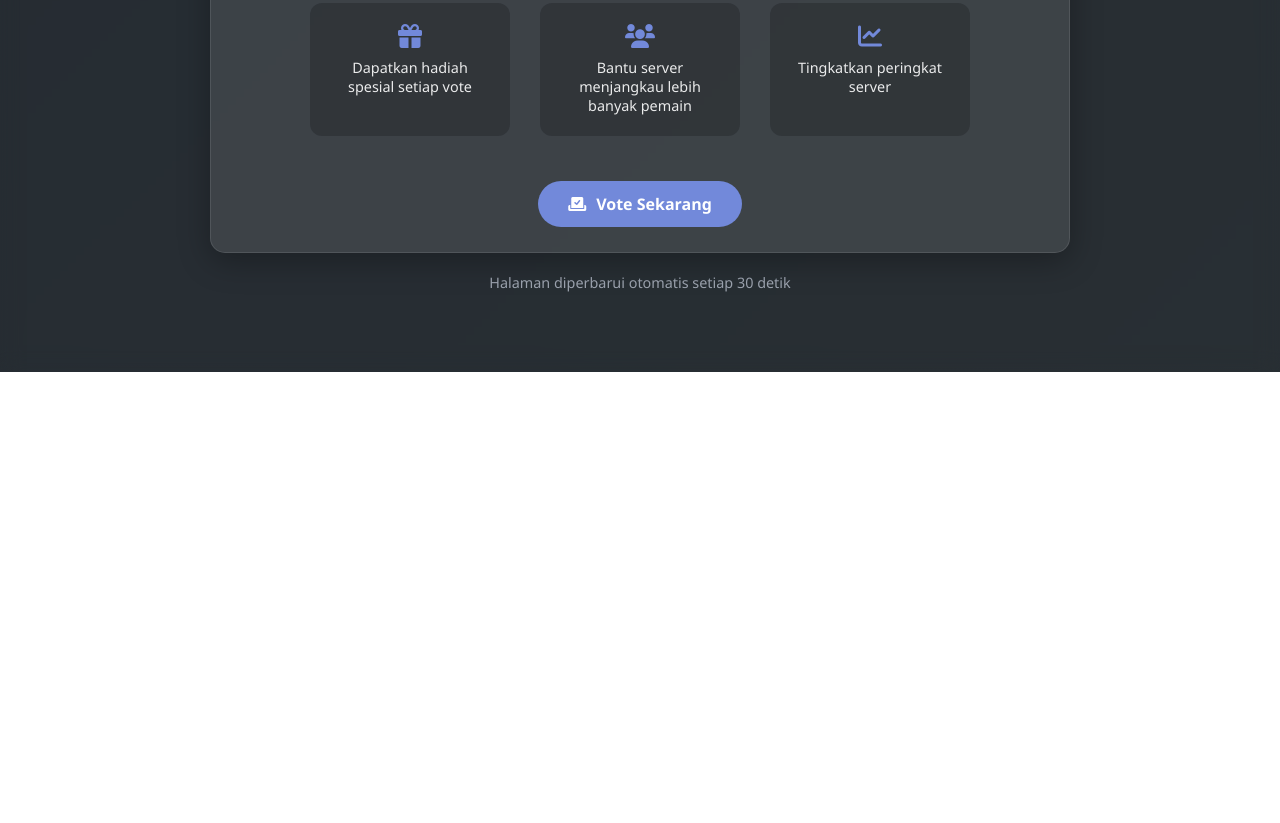
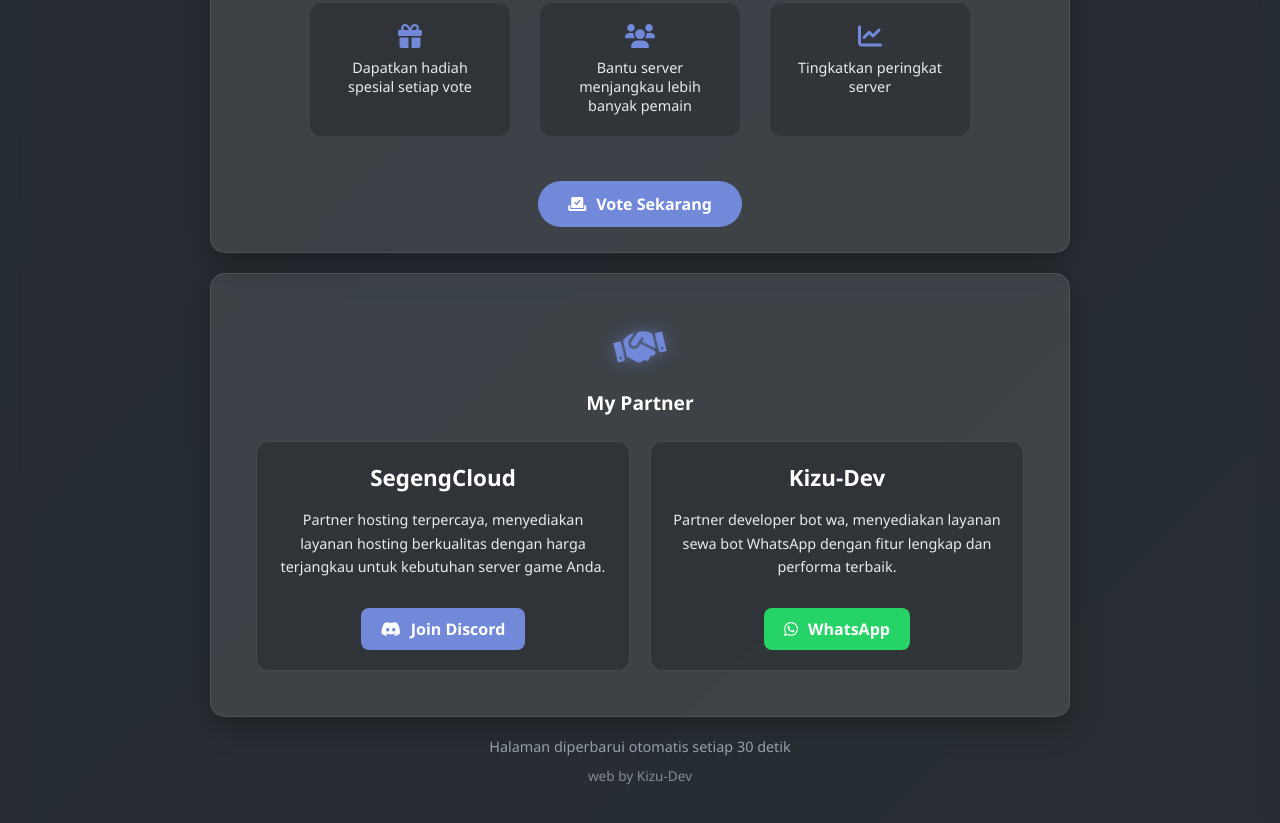
Before and after one commit to kizu208/veldoranzweb, a plain HTML site: page index.html in a window 1280 px wide. Shown: the part 1828-2651 px from the top of the page. Before the commit the page ends 2200 px from the top, so only its background shows below. Drawn offline with nearby package versions, Linux system fonts and the light colour scheme; no server answers.

Commit message:
Add files via upload

```diff
--- a/index.html
+++ b/index.html
@@ -335,7 +335,41 @@
             </div>
         </div>
 
+        <div class="server-card partner-card">
+            <div class="partner-content">
+                <div class="partner-icon">
+                    <i class="fas fa-handshake"></i>
+                </div>
+                <h2>My Partner</h2>
+
+                <div class="partners-container">
+                    <div class="partner-item">
+                        <div class="partner-info">
+                            <h3>SegengCloud</h3>
+                            <p class="partner-description">Partner hosting terpercaya, menyediakan layanan hosting berkualitas dengan harga terjangkau untuk kebutuhan server game Anda.</p>
+                            <a href="https://discord.gg/4rvHzU4wAM" target="_blank" class="partner-button discord-button">
+                                <i class="fab fa-discord"></i>
+                                Join Discord
+                            </a>
+                        </div>
+                    </div>
+
+                    <div class="partner-item">
+                        <div class="partner-info">
+                            <h3>Kizu-Dev</h3>
+                            <p class="partner-description">Partner developer bot wa, menyediakan layanan sewa bot WhatsApp dengan fitur lengkap dan performa terbaik.</p>
+                            <a href="https://wa.me/6285771624491" target="_blank" class="partner-button whatsapp-button">
+                                <i class="fab fa-whatsapp"></i>
+                                WhatsApp
+                            </a>
+                        </div>
+                    </div>
+                </div>
+            </div>
+        </div>
+
         <p class="update-text">Halaman diperbarui otomatis setiap 30 detik</p>
+        <p class="credit-text">web by Kizu-Dev</p>
     </div>
     <script src="https://cdn.jsdelivr.net/npm/@supabase/supabase-js@2"></script>
     <script src="script.js"></script>
--- a/style.css
+++ b/style.css
@@ -1332,3 +1332,127 @@ p {
         transform: translateY(0);
     }
 }
+
+/* Partner Card Styles */
+.partner-card {
+    overflow: hidden;
+    position: relative;
+}
+
+.partner-content {
+    text-align: center;
+    padding: 20px;
+    position: relative;
+    z-index: 1;
+}
+
+.partner-icon {
+    font-size: 2.5em;
+    color: #7289da;
+    margin-bottom: 15px;
+}
+
+.partner-icon i {
+    display: inline-block;
+    animation: handshakeAnimation 3s infinite ease-in-out;
+    color: #7289da;
+    text-shadow: 0 0 15px rgba(114, 137, 218, 0.5);
+}
+
+.partners-container {
+    display: flex;
+    gap: 20px;
+    justify-content: center;
+    margin-top: 25px;
+    flex-wrap: wrap;
+}
+
+.partner-item {
+    flex: 1;
+    min-width: 280px;
+    max-width: 400px;
+    background: rgba(0, 0, 0, 0.2);
+    border-radius: 12px;
+    padding: 20px;
+    transition: all 0.3s ease;
+    border: 1px solid rgba(255, 255, 255, 0.1);
+}
+
+.partner-item:hover {
+    transform: translateY(-5px);
+    background: rgba(0, 0, 0, 0.3);
+    border-color: rgba(255, 255, 255, 0.2);
+}
+
+.partner-info h3 {
+    color: #ffffff;
+    font-size: 1.4em;
+    margin-bottom: 10px;
+}
+
+.partner-description {
+    color: #ffffff;
+    font-size: 0.9em;
+    line-height: 1.6;
+    margin: 15px 0;
+    opacity: 0.9;
+}
+
+.partner-button {
+    display: inline-flex;
+    align-items: center;
+    gap: 10px;
+    padding: 10px 20px;
+    border-radius: 8px;
+    font-size: 1em;
+    font-weight: 600;
+    text-decoration: none;
+    transition: all 0.3s ease;
+    margin-top: 15px;
+}
+
+.partner-button:hover {
+    transform: translateY(-2px);
+}
+
+@keyframes handshakeAnimation {
+    0% {
+        transform: rotate(0deg);
+    }
+    25% {
+        transform: rotate(15deg);
+    }
+    75% {
+        transform: rotate(-15deg);
+    }
+    100% {
+        transform: rotate(0deg);
+    }
+}
+
+/* Responsive styles for partner card */
+@media (max-width: 768px) {
+    .partners-container {
+        flex-direction: column;
+        align-items: center;
+    }
+
+    .partner-item {
+        width: 100%;
+        max-width: 100%;
+    }
+}
+
+.credit-text {
+    text-align: center;
+    color: #9ca3af;
+    font-size: 0.85em;
+    margin-top: 10px;
+    opacity: 0.8;
+    transition: all 0.3s ease;
+}
+
+.credit-text:hover {
+    color: #7289da;
+    opacity: 1;
+}
```
